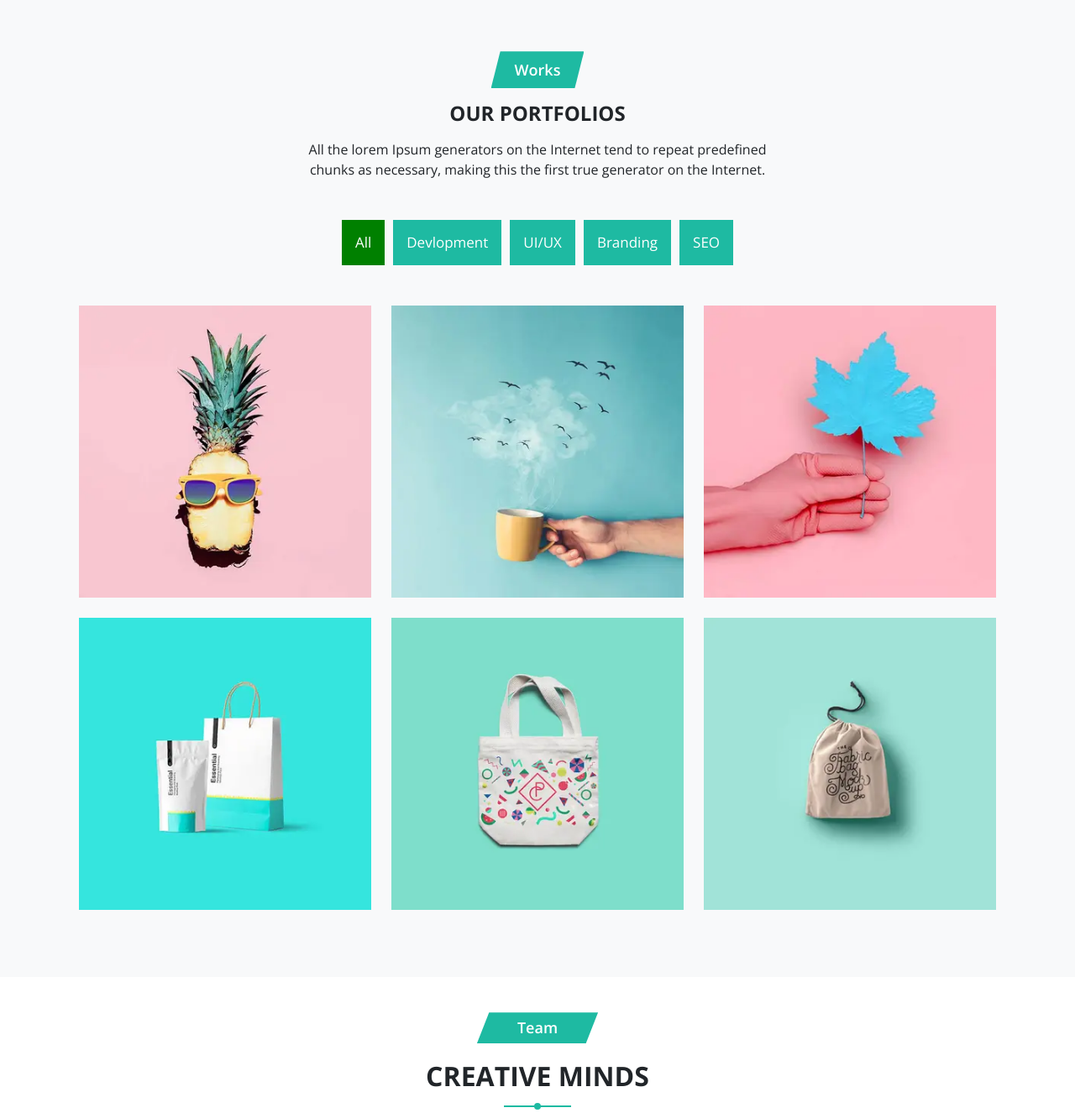
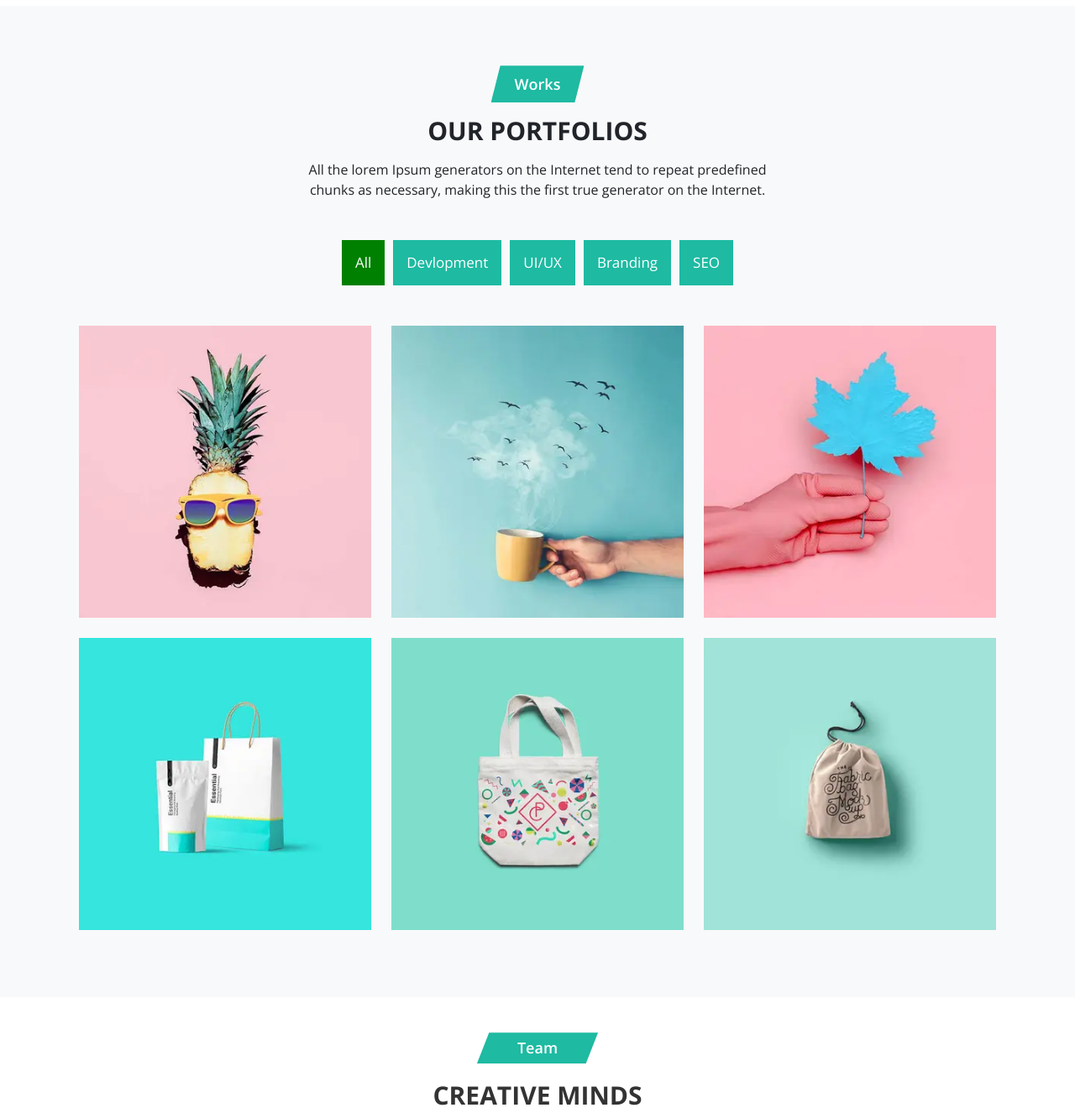
Before and after one commit to hasan-myoffice2/Exbico-Bootstrap, a website: page index.html in a window 1280 px wide. Shown: the part 2340-3666 px from the top of the page at 84% size. Drawn offline with nearby package versions, Linux system fonts and the light colour scheme.

Commit message:
Font Size Updated

```diff
--- a/scss/style.scss
+++ b/scss/style.scss
@@ -398,7 +398,7 @@ nav {
 .services {
   font-family: var(--Font);
   .service-title {
-    font-size: var(--secoFs);
+    font-size: var(--priFs);
     color: var(--seconColor);
   }
 
@@ -715,7 +715,7 @@ nav {
     clip-path: polygon(10% 0, 100% 0, 90% 100%, 0 100%);
   }
   .portfolio-title {
-    font-size: 24px;
+    font-size: var(--priFs);
   }
   .btn-group {
     display: flex;
@@ -813,6 +813,10 @@ nav {
 .team-section {
   font-family: var(--Font);
   .title-section {
+    h2 {
+      color: #333333;
+      font-size: var(--priFs);
+    }
     .team-badge {
       padding: 0.4rem 3rem;
       background-color: var(--priColor);
```
Also changed, not shown: css/style.css, 1 other file.
